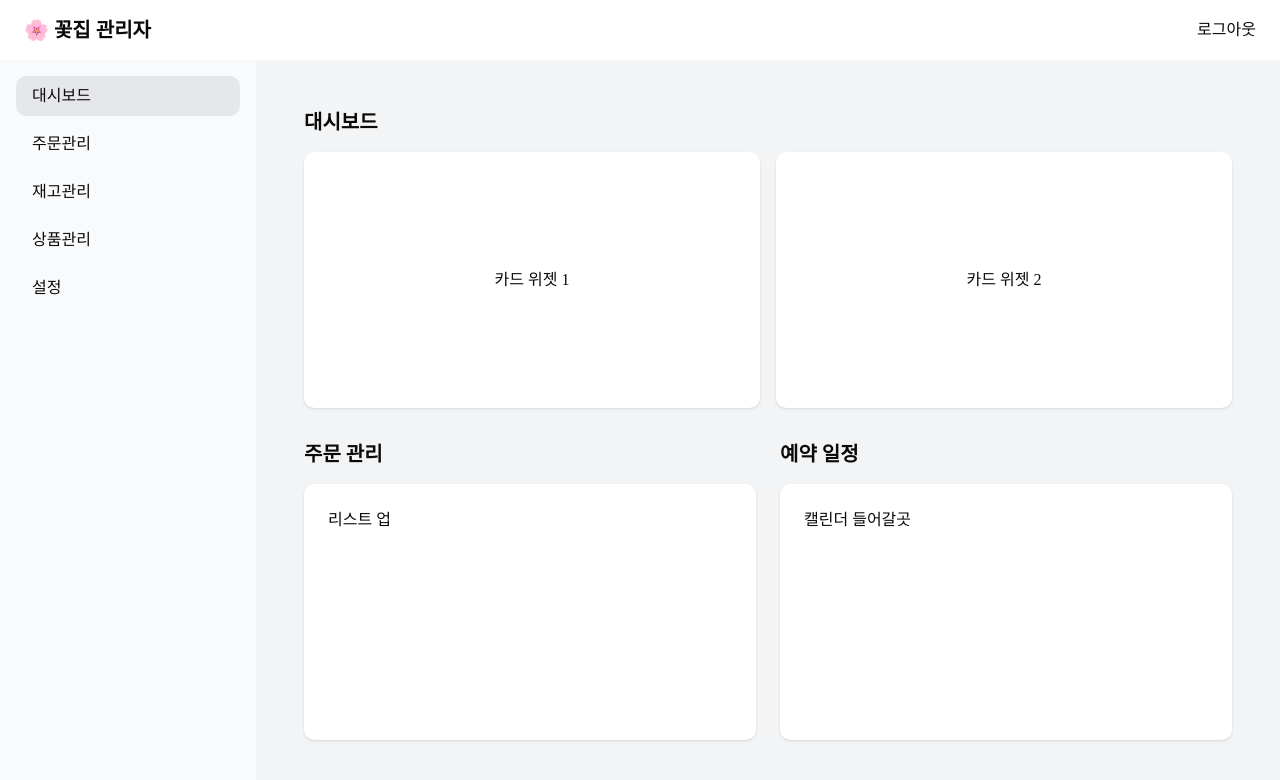
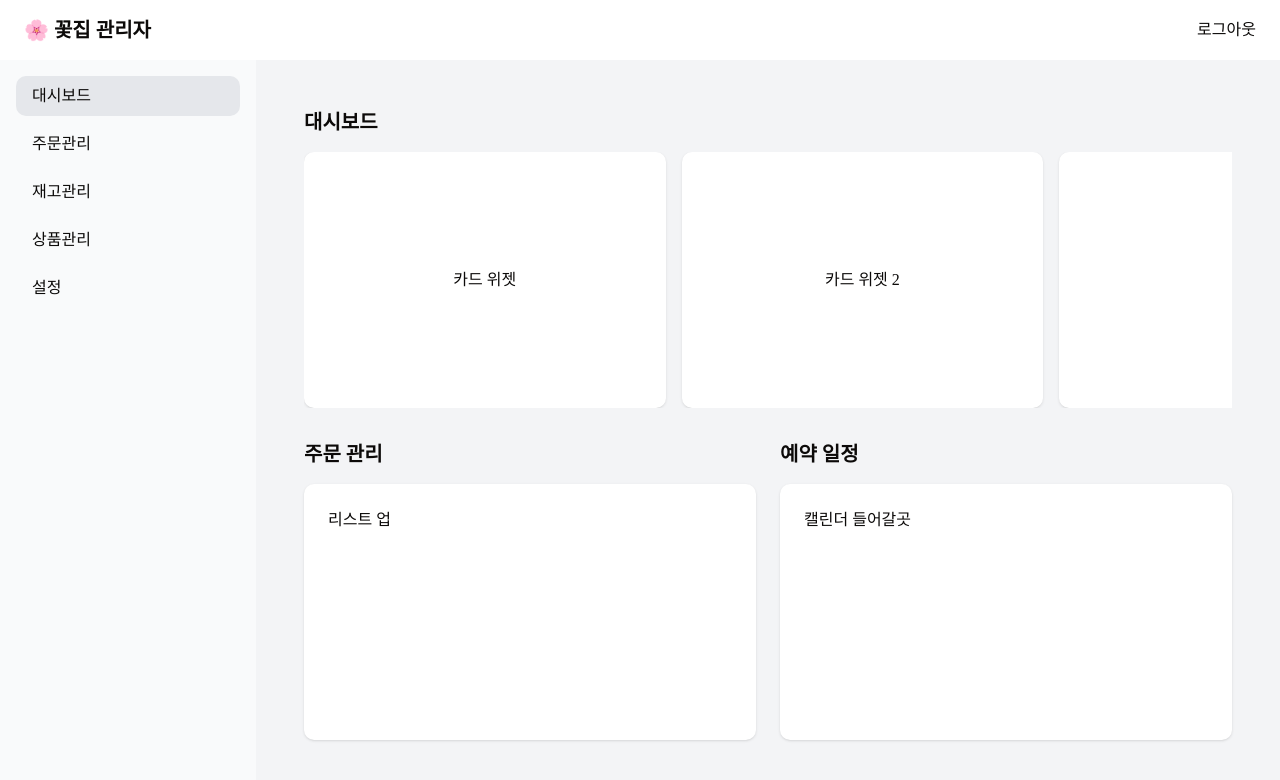
Before and after one commit to Jisun-K/flowers-admin, a Next.js app: page / in a window 1280 px wide. Shown: the top 780 px of the page. Built offline with nearby package versions, Linux system fonts and the light colour scheme; a web font is replaced by a local one.

Commit message:
✨ 메인 위젯 스와이프 부분 추가 + 🎨 home layout.tsx 추가 구조 변경

```diff
--- a/package.json
+++ b/package.json
@@ -11,6 +11,7 @@
   "dependencies": {
     "class-variance-authority": "^0.7.1",
     "clsx": "^2.1.1",
+    "keen-slider": "^6.8.6",
     "lucide-react": "^0.518.0",
     "next": "15.3.3",
     "react": "^19.0.0",
--- /dev/null
+++ b/src/app/(home)/layout.tsx
@@ -0,0 +1,16 @@
+import { Metadata } from "next";
+import { ReactNode } from "react";
+
+export const metadata: Metadata = {
+    title: "Flowers | Home"
+};
+
+export default function HomeLayout({ children }: { children: ReactNode }) {
+
+    return (
+        <div className="p-6 space-y-8  max-w-screen-xl mx-auto">
+            {/* 공통 레이아웃 */}
+            {children}
+        </div>
+    );
+}
--- a/src/app/(home)/page.tsx
+++ b/src/app/(home)/page.tsx
@@ -1,24 +1,31 @@
-import { Metadata } from "next";
+"use client";
 
-export const metadata: Metadata = {
-  title: "Flowers | Home"
-};
+import "keen-slider/keen-slider.min.css";
+import { useKeenSlider } from "keen-slider/react";
 
 export default function HomePage() {
+  const [sliderRef] = useKeenSlider<HTMLDivElement>({
+    slides: { perView: 2.5, spacing: 16 },
+    mode: "free-snap",
+  });
+
   return (
-    <div className="p-6 space-y-8  max-w-screen-xl mx-auto">
-      <section>
+    <div>
+      <section className="mb-8">
         <h2 className="text-xl font-bold mb-4">대시보드</h2>
-        <div className="grid grid-cols-2 gap-4">
-          <div className="bg-white rounded-lg shadow p-6 h-64 flex items-center justify-center min-w-0 max-w-xl ">
-            카드 위젯 1
+        <div ref={sliderRef} className="keen-slider">
+          <div className="keen-slider__slide bg-white rounded-lg shadow p-6 h-64 flex items-center justify-center min-w-[260px] max-w-xs">
+            카드 위젯
           </div>
-          <div className="bg-white rounded-lg shadow p-6 h-64 flex items-center justify-center min-w-0 max-w-xl ">
+          <div className="keen-slider__slide bg-white rounded-lg shadow p-6 h-64 flex items-center justify-center min-w-[260px] max-w-xs">
             카드 위젯 2
           </div>
-
+          <div className="keen-slider__slide bg-white rounded-lg shadow p-6 h-64 flex items-center justify-center min-w-[50px] max-w-xs">
+            +
+          </div>
         </div>
       </section>
+
       <div className="grid grid-cols-2 gap-6">
         <section>
           <h2 className="text-xl font-bold mb-4">주문 관리 </h2>
--- a/src/app/products/[id]/edit/page.tsx
+++ b/src/app/products/[id]/edit/page.tsx
@@ -5,14 +5,14 @@ import React, { useEffect, useState } from "react";
 import { getProductById, IProduct } from "@/lib/api/products";
 
 export default function ProductEditPage({ params }: { params: Promise<{ id: string }> }) {
-    const { id } = React.use(params); // params 언래핑
+    const { id } = React.use(params);
     const [product, setProduct] = useState({} as IProduct);
 
     useEffect(() => {
         getProductById(id).then(setProduct);
     }, [id]);
 
-    if (!product || !product.title) {
+    if (!product || !product.productName) {
         return <div>로딩 중...</div>;
     }
 
@@ -23,7 +23,7 @@ export default function ProductEditPage({ params }: { params: Promise<{ id: stri
                 <img
                     className="w-40 h-40 object-cover rounded border"
                     src={product.thumbnail}
-                    alt={product.title}
+                    alt={product.productName}
                 />
                 <div className="flex-1 space-y-4">
                     <div>
@@ -31,7 +31,7 @@ export default function ProductEditPage({ params }: { params: Promise<{ id: stri
                         <input
                             className="w-full border rounded px-3 py-2"
                             type="text"
-                            value={product.title}
+                            value={product.productName}
                             readOnly
                         />
                     </div>
--- a/src/app/products/page.tsx
+++ b/src/app/products/page.tsx
@@ -1,4 +1,4 @@
-import ProductItem from "@/components/product-item";
+import ProductItem from "@/components/ProductItem";
 import { getProductList, IProduct } from "@/lib/api/products";
 import { Metadata } from "next";
 
```
Also changed, not shown: src/components/ProductItem.tsx (renamed from src/components/product-item.tsx), 1 other file (tests, documents, lock files or other folders).
